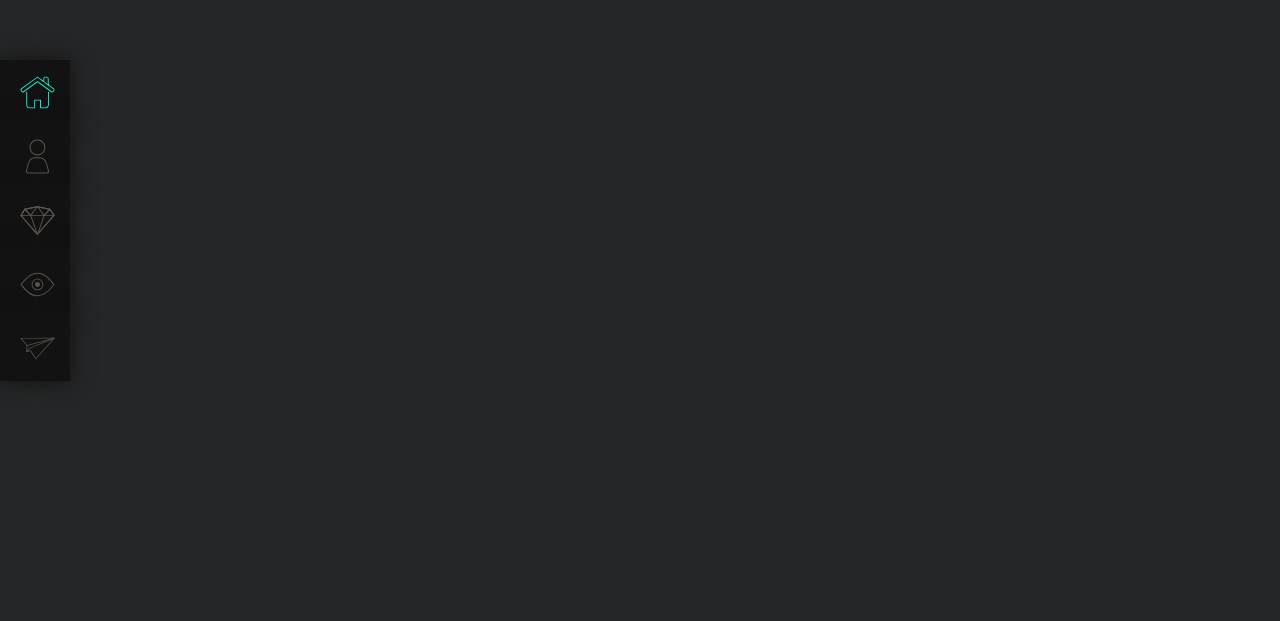
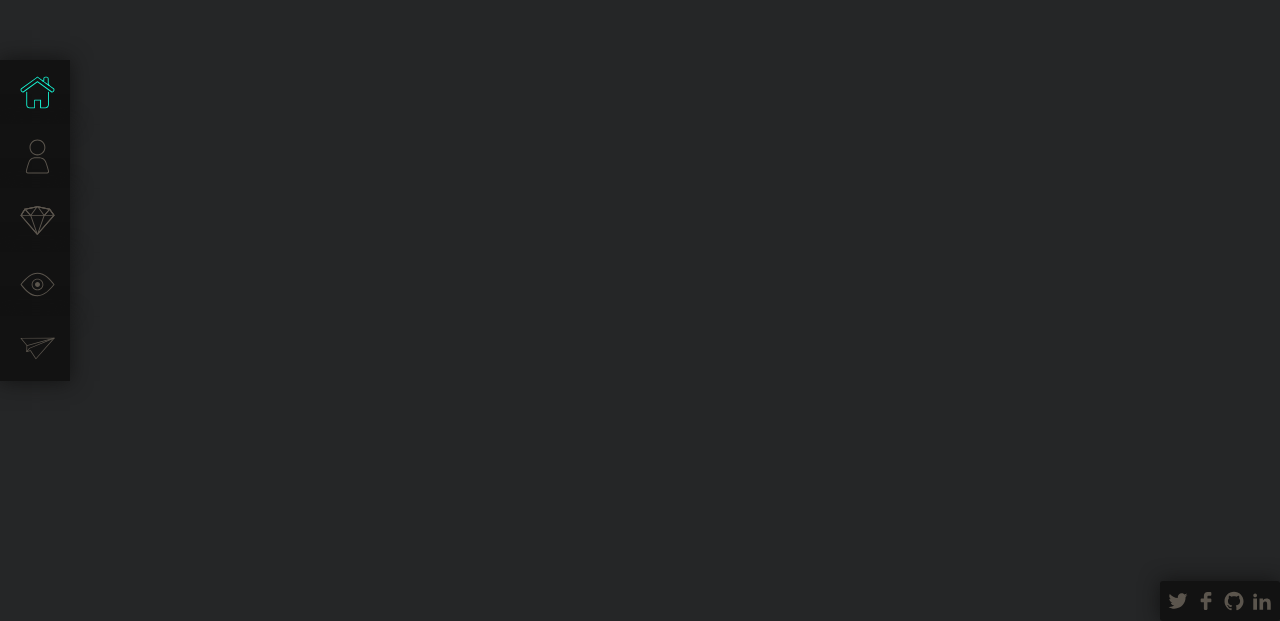
Before and after one commit to AsnelChristian/AsnelChristian.github.io, a website: page index.html in a window 1280 px wide. Shown: the part 179-800 px from the top of the page. Drawn offline with Linux system fonts and the light colour scheme; a web font is replaced by a local one.

Commit message:
Adding social and animation navigation

```diff
--- a/index.html
+++ b/index.html
@@ -15,7 +15,7 @@
     <main class="content">
 
         <ul class="side-nav">
-            <li class="side-nav__item side-nav__item--active">
+            <li class="side-nav__item side-nav__item--active side-nav__item--1">
                 <a href="#" class="side-nav__link">
                     <svg class="side-nav__icon">
                         <use xlink:href='img/sprite.svg#icon-Home'></use>
@@ -23,7 +23,7 @@
                     <span class="side-nav__text">Home</span>
                 </a>
             </li>
-            <li class="side-nav__item">
+            <li class="side-nav__item side-nav__item--2">
                 <a href="#" class="side-nav__link">
                     <svg class="side-nav__icon">
                         <use xlink:href='img/sprite.svg#icon-Person'></use>
@@ -31,7 +31,7 @@
                     <span class="side-nav__text">About</span>
                 </a>
             </li>
-            <li class="side-nav__item">
+            <li class="side-nav__item side-nav__item--3">
                 <a href="#" class="side-nav__link">
                     <svg class="side-nav__icon">
                         <use xlink:href='img/sprite.svg#icon-Diamond'></use>
@@ -39,7 +39,7 @@
                     <span class="side-nav__text">Skills</span>
                 </a>
             </li>
-            <li class="side-nav__item">
+            <li class="side-nav__item side-nav__item--4">
                 <a href="#" class="side-nav__link">
                     <svg class="side-nav__icon">
                         <use xlink:href='img/sprite.svg#icon-Eye'></use>
@@ -47,7 +47,7 @@
                     <span class="side-nav__text">Portfolio</span>
                 </a>
             </li>
-            <li class="side-nav__item">
+            <li class="side-nav__item side-nav__item--5">
                 <a href="#" class="side-nav__link">
                     <svg class="side-nav__icon">
                         <use xlink:href='img/sprite.svg#icon-Paper-plane'></use>
@@ -56,6 +56,39 @@
                 </a>
             </li>
         </ul>
+
+
+
+        <ul class="social">
+            <li class="social__item">
+                <a href="#" class="social__link">
+                    <svg class="social__icon">
+                        <use xlink:href='img/sprite.svg#icon-twitter-original'></use>
+                    </svg>
+                </a>
+            </li>
+            <li class="social__item">
+                <a href="" class="social__link">
+                    <svg class="social__icon">
+                        <use xlink:href='img/sprite.svg#icon-facebook-filled'></use>
+                    </svg>
+                </a>
+            </li>
+            <li class="social__item">
+                <a href="" class="social__link">
+                    <svg class="social__icon">
+                        <use xlink:href='img/sprite.svg#icon-github-original'></use>
+                    </svg>
+                </a>
+            </li>
+            <li class="social__item">
+                <a href="" class="social__link">
+                    <svg class="social__icon">
+                        <use xlink:href='img/sprite.svg#icon-linkedin2'></use>
+                    </svg>
+                </a>
+            </li>
+        </ul>
     </main>
 
 </body>
--- a/sass/base/_animation.scss
+++ b/sass/base/_animation.scss
@@ -0,0 +1,13 @@
+@keyframes moveInLeft {
+    0% {
+        transform: translateX(-10rem);
+        opacity: 0;
+    }
+    80% {
+        transform: translateX(1rem);
+    }
+    100% {
+        transform: translateX(0);
+        opacity: 1;
+    }
+}
--- a/sass/components/_side-nav.scss
+++ b/sass/components/_side-nav.scss
@@ -16,6 +16,22 @@
 
         &:hover {
             width: 100%;
+        }
+
+        &--1 {
+            animation: 1.5s ease-in 1s backwards moveInLeft;
+        }
+        &--2 {
+            animation: 1.5s ease-in 1.3s backwards moveInLeft;
+        }
+        &--3 {
+            animation: 1.5s ease-in 1.6s backwards moveInLeft;
+        }
+        &--4 {
+            animation: 1.5s ease-in 1.9s backwards moveInLeft;
+        }
+        &--5 {
+            animation: 1.5s ease-in 2.2s backwards moveInLeft;
         }
     }
 
--- /dev/null
+++ b/sass/components/_social.scss
@@ -0,0 +1,28 @@
+.social {
+    list-style: none;
+    position: absolute;
+    bottom: 0;
+    right: 0;
+    background-color: $color-black;
+    box-shadow: 0 0 2rem $color-black;
+    border-radius: 3px;
+    height: 4rem;
+    width: 12rem;
+    display: flex;
+    align-items: center;
+    justify-content: space-evenly;
+
+    &__item {
+        display: block
+    }
+    &__link {}
+    &__icon {
+        width: 2rem;
+        height: 2rem;
+        fill: $color-grey-gold;
+        &:hover {
+            fill: $color-primary;
+        }
+    }
+
+}
--- a/sass/main.scss
+++ b/sass/main.scss
@@ -1,8 +1,10 @@
 @import 'abstract/variables';
 
+@import 'base/animation';
 @import 'base/base';
 @import 'base/typography';
 
 @import 'components/side-nav';
+@import 'components/social';
 
 @import 'layout/grid';
```
Also changed, not shown: css/style.css.
